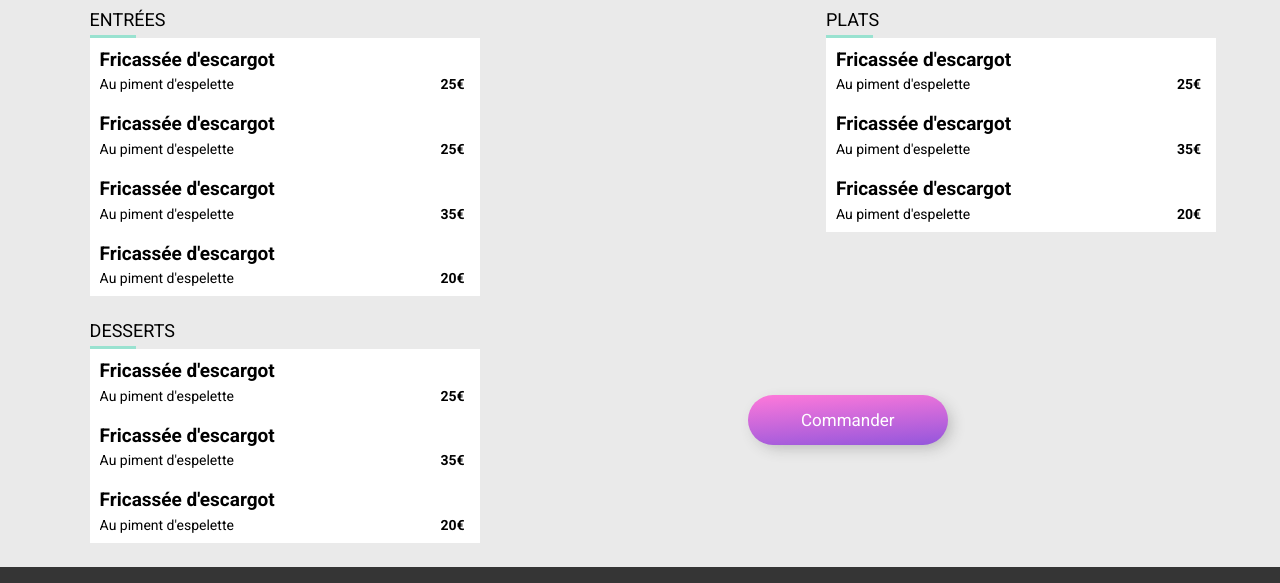
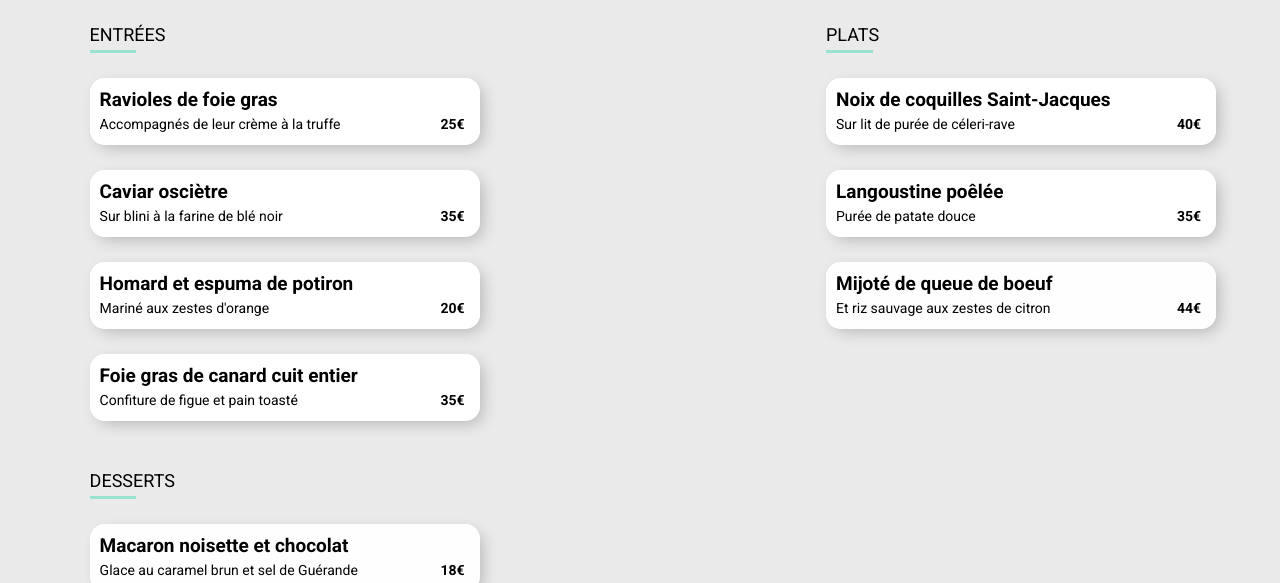
Before and after one commit to ericnc54/EricLeBec_3_13092021, a plain HTML site: page note.html in a window 1280 px wide. Shown: the part 756-1339 px from the top of the page. Drawn offline with Linux system fonts and the light colour scheme; a web font is replaced by a local one.

Commit message:
mise en place des intitulés des plats

```diff
--- a/base/_typography.scss
+++ b/base/_typography.scss
@@ -21,3 +21,8 @@ h2, .accueil {
 p {
     font-size: 1em;
 }
+@media #{$tab} {
+    .pagemenu__h1 {
+        font-size: 4em;
+    }
+}
--- a/components/_card.scss
+++ b/components/_card.scss
@@ -64,6 +64,7 @@
     padding-top: 15px;
     padding-right: 35px;
     &__page {
+        padding-top: 11px;
         position: relative;
         &::before {
             position: absolute;
@@ -119,6 +120,9 @@ a {
     color: black;
 }
 @media #{$tab} {
+    .fa-heart__page {
+        padding-top: 22px;
+    }
     .cards {
         flex-direction: row;
         flex-wrap: wrap;
--- a/note.html
+++ b/note.html
@@ -38,36 +38,52 @@
 							<hr>
 						</div>
 						<div class="entree__menu">
+							<div class="containermenu containermenu--1">
 								<div class="menudetail">
-								<h4 class="h4__page">Fricassée d'escargot</h4>
-								<div class="menudetail__detail">
-									<p class="menudetail__p">
-									Au piment d'espelette <span class="menudetail__prix">25€</span>
-									</p>
+									<h4 class="h4__page">Ravioles de foie gras</h4>
+									<div class="menudetail__p">
+										<p class="menudetail__detail">Accompagnés de leur crème à la truffe</p>
+										<p class="menudetail__prix">25€</p>
 									</div>
 								</div>
-							<div class="menudetail">
-								<h4 class="h4__page">Fricassée d'escargot</h4>
-								<div class="menudetail__detail">
-									<p class="menudetail__p">
-									Au piment d'espelette <span class="menudetail__prix">25€</span>
-									</p>
+								<div class="menucoche">
+									<i class="fas fa-check-circle"></i>
 								</div>
 							</div>
+							<div class="containermenu containermenu--2">
 								<div class="menudetail">
-								<h4 class="h4__page">Fricassée d'escargot</h4>
-								<div class="menudetail__detail">
-									<p class="menudetail__p">
-									Au piment d'espelette <span class="menudetail__prix">35€</span>
-									</p>
+									<h4 class="h4__page">Caviar osciètre</h4>
+									<div class="menudetail__p">
+										<p class="menudetail__detail">Sur blini à la farine de blé noir</p>
+										<p class="menudetail__prix">35€</p>
 									</div>
 								</div>
+								<div class="menucoche">
+									<i class="fas fa-check-circle"></i>
+								</div>
+							</div>
+							<div class="containermenu containermenu--3">
 								<div class="menudetail">
-								<h4 class="h4__page">Fricassée d'escargot</h4>
-								<div class="menudetail__detail">
-									<p class="menudetail__p">
-									Au piment d'espelette <span class="menudetail__prix">20€</span>
-									</p>
+									<h4 class="h4__page">Homard et espuma de potiron</h4>
+									<div class="menudetail__p">
+										<p class="menudetail__detail">Mariné aux zestes d'orange</p>
+										<p class="menudetail__prix">20€</p>
+									</div>
+								</div>
+								<div class="menucoche">
+									<i class="fas fa-check-circle"></i>
+								</div>
+							</div>
+							<div class="containermenu containermenu--4">
+								<div class="menudetail">
+									<h4 class="h4__page">Foie gras de canard cuit entier</h4>
+									<div class="menudetail__p">
+										<p class="menudetail__detail">Confiture de figue et pain toasté</p>
+										<p class="menudetail__prix">35€</p>
+									</div>
+								</div>
+								<div class="menucoche">
+									<i class="fas fa-check-circle"></i>
 								</div>
 							</div>
 						</div>
@@ -78,28 +94,40 @@
 							<hr>
 						</div>
 						<div class="plat__menu">
+							<div class="containermenu containermenu--5">
 								<div class="menudetail">
-								<h4 class="h4__page">Fricassée d'escargot</h4>
-								<div class="menudetail__detail">
-									<p class="menudetail__p">
-									Au piment d'espelette <span class="menudetail__prix">25€</span>
-									</p>
+									<h4 class="h4__page">Noix de coquilles Saint-Jacques</h4>
+									<div class="menudetail__p">
+										<p class="menudetail__detail">Sur lit de purée de céleri-rave</p>
+										<p class="menudetail__prix">40€</p>
 									</div>
 								</div>
-							<div class="menudetail">
-								<h4 class="h4__page">Fricassée d'escargot</h4>
-								<div class="menudetail__detail">
-									<p class="menudetail__p">
-									Au piment d'espelette <span class="menudetail__prix">35€</span>
-									</p>
+								<div class="menucoche">
+									<i class="fas fa-check-circle"></i>
 								</div>
 							</div>
+							<div class="containermenu containermenu--6">
 								<div class="menudetail">
-								<h4 class="h4__page">Fricassée d'escargot</h4>
-								<div class="menudetail__detail">
-									<p class="menudetail__p">
-									Au piment d'espelette <span class="menudetail__prix">20€</span>
-									</p>
+									<h4 class="h4__page">Langoustine poêlée</h4>
+									<div class="menudetail__p">
+										<p class="menudetail__detail">Purée de patate douce</p>
+										<p class="menudetail__prix">35€</p>
+									</div>
+								</div>
+								<div class="menucoche">
+									<i class="fas fa-check-circle"></i>
+								</div>
+							</div>
+							<div class="containermenu containermenu--7">
+								<div class="menudetail">
+									<h4 class="h4__page">Mijoté de queue de boeuf</h4>
+									<div class="menudetail__p">
+										<p class="menudetail__detail">Et riz sauvage aux zestes de citron</p>
+										<p class="menudetail__prix">44€</p>
+									</div>
+								</div>
+								<div class="menucoche">
+									<i class="fas fa-check-circle"></i>
 								</div>
 							</div>
 						</div>
@@ -110,28 +138,41 @@
 							<hr>
 						</div>
 						<div class="dessert__menu">
+							<div class="containermenu containermenu--8">
 								<div class="menudetail">
-								<h4 class="h4__page">Fricassée d'escargot</h4>
-								<div class="menudetail__detail">
-									<p class="menudetail__p">
-									Au piment d'espelette <span class="menudetail__prix">25€</span>
-									</p>
+									<h4 class="h4__page">Macaron noisette et chocolat</h4>
+									<div class="menudetail__p">
+										<p class="menudetail__detail">Glace au caramel brun et sel de Guérande</p>
+										<p class="menudetail__prix">18€</p>
 									</div>
 								</div>
-							<div class="menudetail">
-								<h4 class="h4__page">Fricassée d'escargot</h4>
-								<div class="menudetail__detail">
-									<p class="menudetail__p">
-									Au piment d'espelette <span class="menudetail__prix">35€</span>
-									</p>
+								<div class="menucoche">
+									<i class="fas fa-check-circle"></i>
 								</div>
 							</div>
+							<div class="containermenu containermenu--9">
 								<div class="menudetail">
-								<h4 class="h4__page">Fricassée d'escargot</h4>
-								<div class="menudetail__detail">
-									<p class="menudetail__p">
-									Au piment d'espelette <span class="menudetail__prix">20€</span>
-									</p>
+									<h4 class="h4__page">Baba au rhum revisité</h4>
+									<div class="menudetail__p">
+										<p class="menudetail__detail">Avec son coulis de citron</p>
+										<p class="menudetail__prix">22€</p>
+									</div>
+								</div>
+								<div class="menucoche">
+									<i class="fas fa-check-circle"></i>
+								</div>
+							</div>
+							<div class="containermenu containermenu--10">
+								<div class="menudetail">
+									<h4 class="h4__page">Tarte au citron meringuée</h4>
+									<div class="menudetail__p">
+										<p class="menudetail__detail">Déstructurée</p>
+										<p class="menudetail__prix">23€</p>
+									</div>
+								</div>
+								<div class="menucoche">
+									<i class="fas fa-check-circle"></i>
+								</div>
 							</div>
 							</div>
 						</div>
--- a/pages/_page.scss
+++ b/pages/_page.scss
@@ -59,7 +59,6 @@ hr {
     overflow: hidden;
     width: 86vw;
     max-width: 390px;
-    //height: 80px;
     margin-top: 25px;
     margin-bottom: 25px;
     margin-right: 25px;
@@ -73,13 +72,15 @@ hr {
         }
     }
 }
+.menudetail__detail {
+    white-space: nowrap;
+    overflow: hidden;
+    text-overflow: ellipsis;
+}
 .menudetail__p {
     display: flex;
     justify-content: space-between;
     font-size: 1.4em;
-    white-space: nowrap;
-    overflow: hidden;
-    text-overflow: ellipsis;
     padding-right: 15px;
 }
 .menudetail__prix {
--- a/utils/_animations.scss
+++ b/utils/_animations.scss
@@ -62,7 +62,7 @@
     padding-right: 0px;
   }
   100% {
-    padding-right: 70px;
+    padding-right: 60px;
   }
 }
 @keyframes padinverse {
@@ -73,20 +73,20 @@
     padding-right: 0px;
   }
 }
-@keyframes marge {
+@keyframes padgauche {
   0% {
-    margin-right: 0px;
+    padding-left: 0px;
   }
   100% {
-    margin-right: 60px;
+    padding-left: 20px;
   }
 }
-@keyframes margeinverse {
+@keyframes padgaucheinverse {
   0% {
-    margin-right: 60px;
+    padding-left: 20px;
   }
   100% {
-    margin-right: 0px;
+    padding-left: 0px;
   }
 }
 @keyframes fa-spin {
--- a/utils/_variables.scss
+++ b/utils/_variables.scss
@@ -6,7 +6,7 @@ $grey: #eaeaea;
 $middle-grey: rgba(53,53,53,0.3);
 $dark-grey: #353535;
 $gradient: $primary-color, $secondary-color;
-$anim-dur: 6000ms;
+$anim-dur: 3000ms;
 $anim-delay: $anim-dur / 10;
 $mobgrand: "only screen and (min-width: 460px)";
 $tab: "only screen and (min-width: 660px)";
```
Also changed, not shown: francaise.html (+85 -48 lines), gout.html (+25 -30 lines), sens.html (+85 -48 lines), style.css, 1 other file. Lines whose indentation alone changed are shown as unchanged.
